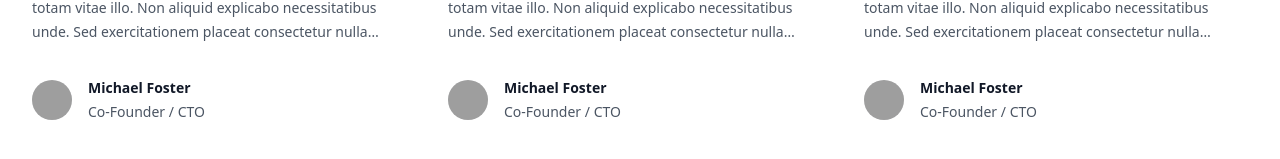
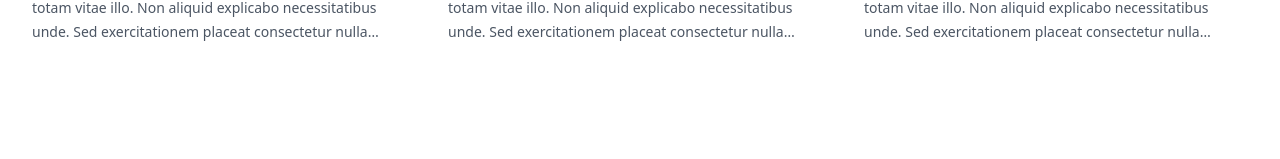
Before and after one commit to singgihpr/salam-landing-nuxt, a Nuxt app: page /works in a window 1280 px wide. Shown: the part 665-824 px from the top of the page. Built offline with nearby package versions, Linux system fonts and the light colour scheme; grey boxes are pictures that could not be loaded.

Commit message:
Feat: remove author on works

```diff
--- a/pages/works.vue
+++ b/pages/works.vue
@@ -28,18 +28,6 @@
                             </a>
                         </h3>
                         <p class="mt-5 line-clamp-3 text-sm leading-6 text-gray-600">{{ post.description }}</p>
-                    </div>
-                    <div class="relative mt-8 flex items-center gap-x-4">
-                        <img :src="post.author.imageUrl" alt="" class="h-10 w-10 rounded-full bg-gray-50" />
-                        <div class="text-sm leading-6">
-                            <p class="font-semibold text-gray-900">
-                                <a :href="post.author.href">
-                                    <span class="absolute inset-0" />
-                                    {{ post.author.name }}
-                                </a>
-                            </p>
-                            <p class="text-gray-600">{{ post.author.role }}</p>
-                        </div>
                     </div>
                 </article>
             </div>
```
